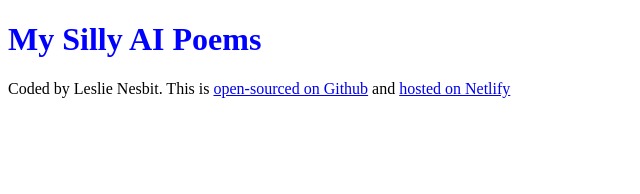
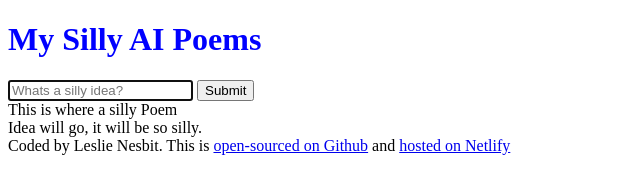
Before and after one commit to LeelooDawn/AI-Silly-Poem-Generator, a plain HTML site: page index.html in a window 1280 px wide. Shown: the whole page, without its empty margins (0-640 px from the left). Drawn offline with Linux system fonts and the light colour scheme.

Commit message:
Updated HTML

```diff
--- a/index.html
+++ b/index.html
@@ -7,7 +7,20 @@
     <title>Silly AI Poems</title>
   </head>
   <body>
-    <h1 class="headline">My Silly AI Poems</h1>
+    <header>
+      <h1 class="headline">My Silly AI Poems</h1>
+    </header>
+    <main>
+      <form>
+        <input type="search" placeholder="Whats a silly idea?" autofocus />
+        <input type="submit" />
+      </form>
+      <div>
+        This is where a silly Poem
+        <br />
+        Idea will go, it will be so silly.
+      </div>
+    </main>
     <footer>
       Coded by Leslie Nesbit. This is
       <a href="https://github.com/LeelooDawn/AI-Silly-Poem-Generator"
```
